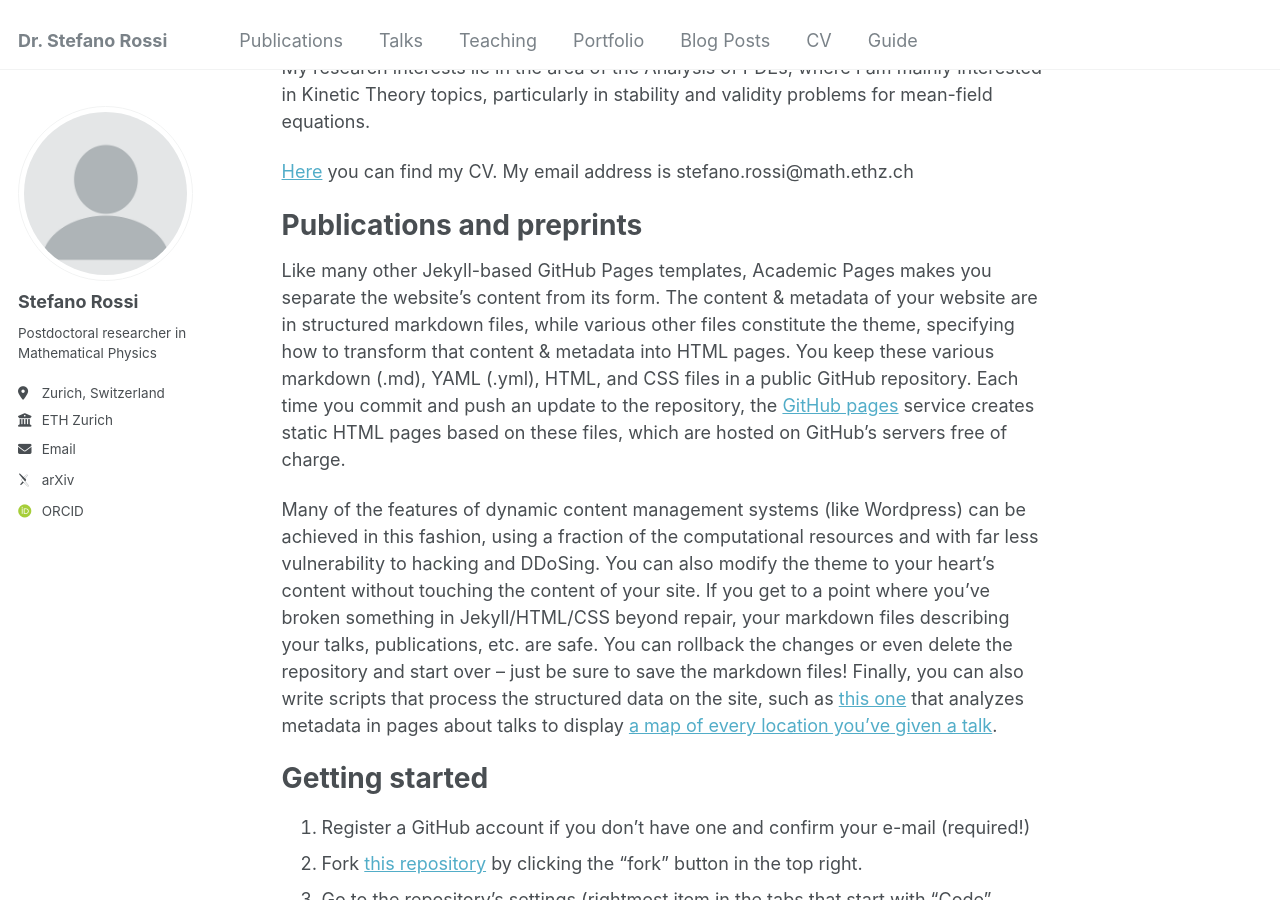
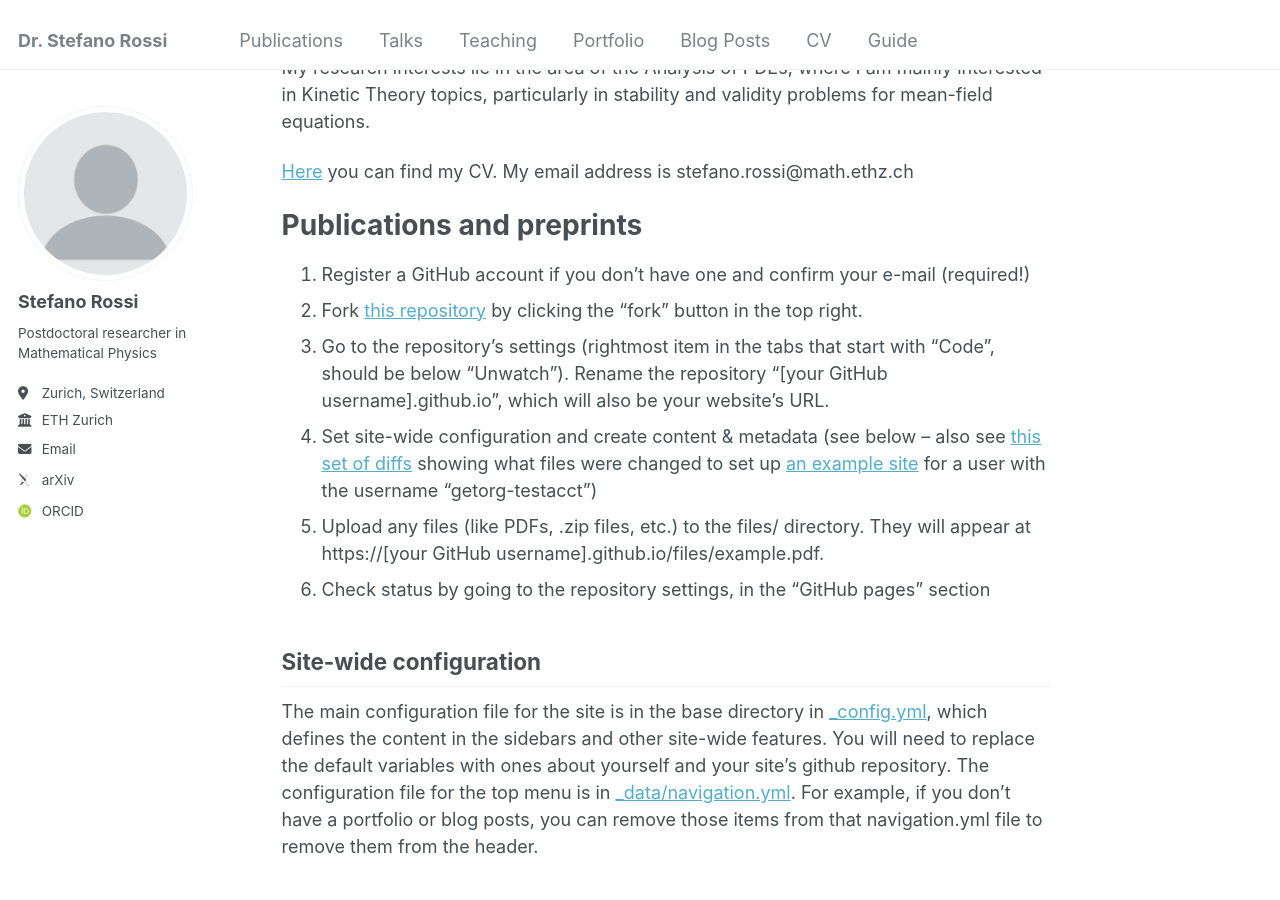
Before and after one commit to StefRossi/StefRossi.github.io, a Jekyll site: the page built from _pages/about.md, in a window 1280 px wide and 900 px high, scrolled down 330 px. Built offline with Jekyll 4.4.1, drawn with Linux system fonts in a browser that asks for light colours; some web fonts are replaced.

Commit message:
Update about.md

```diff
--- a/_pages/about.md
+++ b/_pages/about.md
@@ -17,12 +17,6 @@ My research interests lie in the area of the Analysis of PDEs, where I am mainly
 [Here](https://stefrossi.github.io/files/CV_Rossi_Stefano.pdf) you can find my CV. My email address is stefano.rossi@math.ethz.ch
 
 Publications and preprints
-======
-Like many other Jekyll-based GitHub Pages templates, Academic Pages makes you separate the website's content from its form. The content & metadata of your website are in structured markdown files, while various other files constitute the theme, specifying how to transform that content & metadata into HTML pages. You keep these various markdown (.md), YAML (.yml), HTML, and CSS files in a public GitHub repository. Each time you commit and push an update to the repository, the [GitHub pages](https://pages.github.com/) service creates static HTML pages based on these files, which are hosted on GitHub's servers free of charge.
-
-Many of the features of dynamic content management systems (like Wordpress) can be achieved in this fashion, using a fraction of the computational resources and with far less vulnerability to hacking and DDoSing. You can also modify the theme to your heart's content without touching the content of your site. If you get to a point where you've broken something in Jekyll/HTML/CSS beyond repair, your markdown files describing your talks, publications, etc. are safe. You can rollback the changes or even delete the repository and start over -- just be sure to save the markdown files! Finally, you can also write scripts that process the structured data on the site, such as [this one](https://github.com/academicpages/academicpages.github.io/blob/master/talkmap.ipynb) that analyzes metadata in pages about talks to display [a map of every location you've given a talk](https://academicpages.github.io/talkmap.html).
-
-Getting started
 ======
 1. Register a GitHub account if you don't have one and confirm your e-mail (required!)
 1. Fork [this repository](https://github.com/academicpages/academicpages.github.io) by clicking the "fork" button in the top right.
```
